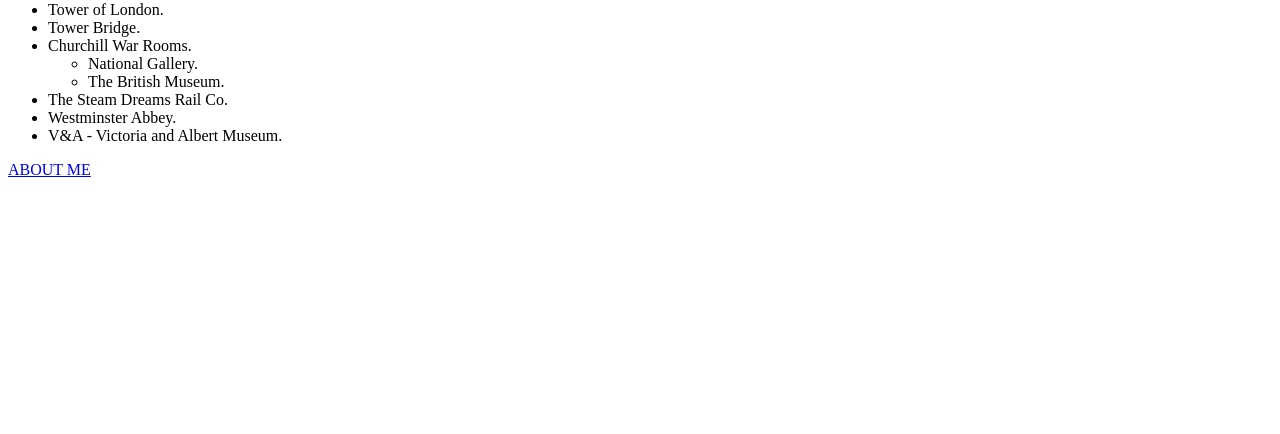
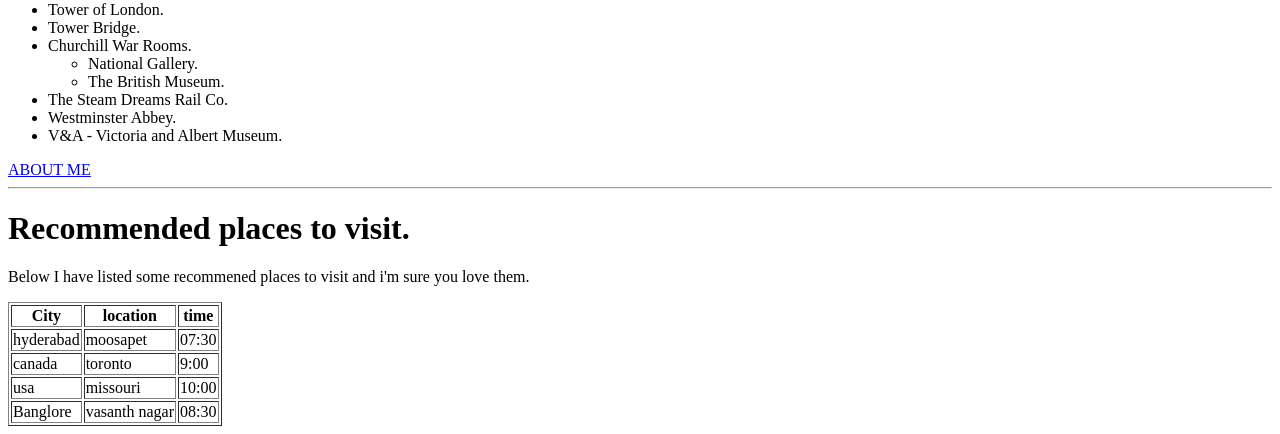
Before and after one commit to 44-563-Web-Apps-F22/44563-webapps-assignment-3-Harikamadamanchi, a plain HTML site: page index.html in a window 1280 px wide. Shown: the part 499-933 px from the top of the page. Before the commit the page ends 800 px from the top, so only its background shows below. Drawn offline with Linux system fonts and the light colour scheme.

Commit message:
added table

```diff
--- a/index.html
+++ b/index.html
@@ -75,7 +75,36 @@
 
     <a href="aboutme.html">ABOUT ME</a>
 
-
+    <hr />
+    <h1>Recommended places to visit.</h1>
+    <p>Below I have listed some recommened places to visit and i'm sure you love them.</p>
+    <table border="1">
+        <tr>
+            <th>City</th>
+            <th>location</th>
+            <th>time</th>
+        </tr>
+        <tr>
+            <td>hyderabad</td>
+            <td>moosapet</td>
+            <td>07:30</td>
+        </tr>
+        <tr>
+            <td>canada</td>
+            <td>toronto</td>
+            <td>9:00</td>
+        </tr>
+        <tr>
+            <td>usa</td>
+            <td>missouri</td>
+            <td>10:00</td>
+        </tr>
+        <tr>
+            <td>Banglore</td>
+            <td>vasanth nagar</td>
+            <td>08:30</td>
+        </tr>
+    </table>
 </body>
 
 </html>
```
